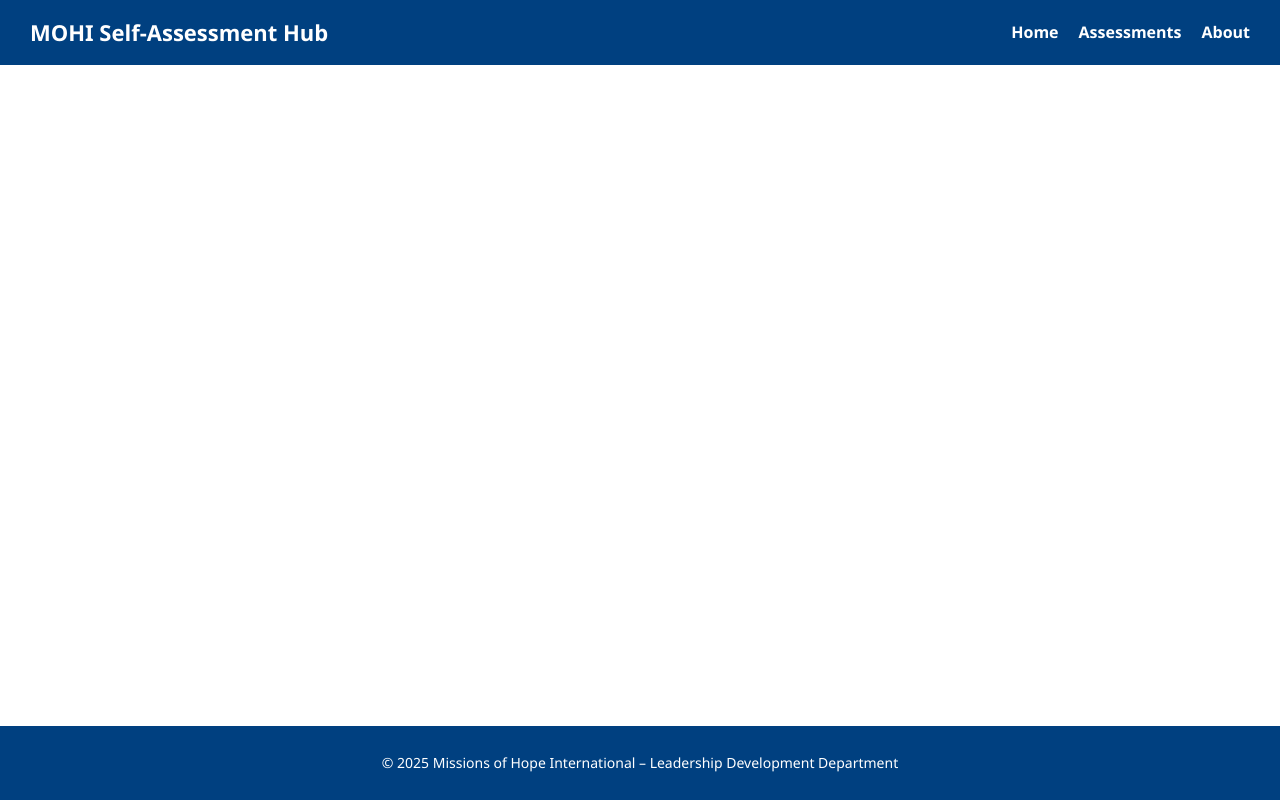
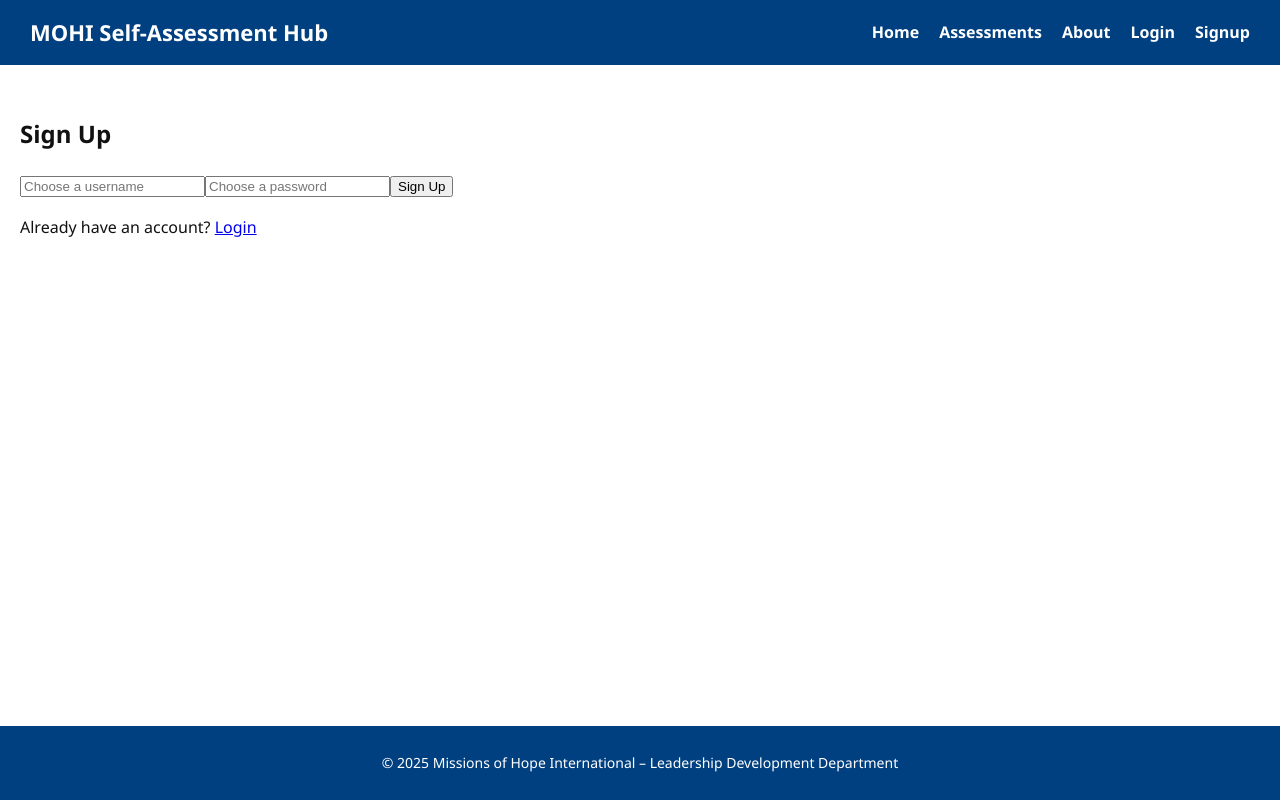
Before and after one commit to Mwirigikelvinkubai/Self_assessments, a React (Create React App) app: page /signup in a window 1280 px wide. Built offline with nearby package versions, Linux system fonts and the light colour scheme.

Commit message:
login/sign up

```diff
--- a/src/App.js
+++ b/src/App.js
@@ -1,18 +1,34 @@
 // src/App.js
 import React from "react";
-import { BrowserRouter as Router, Routes, Route, Link } from "react-router-dom";
+import { BrowserRouter as Router, Routes, Route, Link, useNavigate } from "react-router-dom";
 import "./App.css";
 
 // Import pages
 import Home from "./pages/Home";
 import About from "./pages/About";
 import Assessments from "./pages/Assessments";
+import Login from "./pages/Login";
+import Signup from "./pages/Signup";
+import { Navigate } from "react-router-dom";
 
-function App() {
+function PrivateRoute({ children }) {
+  const isLoggedIn = localStorage.getItem("isLoggedIn") === "true";
+  return isLoggedIn ? children : <Navigate to="/login" replace />;
+}
+
+// Header with Logout logic
+function Header() {
+  const navigate = useNavigate();
+  const isLoggedIn = localStorage.getItem("isLoggedIn") === "true";
+  const currentUser = localStorage.getItem("currentUser");
+
+  const handleLogout = () => {
+    localStorage.removeItem("isLoggedIn");
+    localStorage.removeItem("currentUser");
+    navigate("/login");
+  };
+
   return (
-    <Router>
-      <div className="App">
-        {/* Header */}
     <header className="header">
       <h1>MOHI Self-Assessment Hub</h1>
       <nav>
@@ -26,16 +42,50 @@ function App() {
           <li>
             <Link to="/about">About</Link>
           </li>
+          {isLoggedIn ? (
+            <>
+              <li>
+                <span style={{ fontWeight: "bold" }}>
+                  Hi, {currentUser}
+                </span>
+              </li>
+              <li>
+                <button onClick={handleLogout} className="logout-btn">
+                  Logout
+                </button>
+              </li>
+            </>
+          ) : (
+            <>
+              <li>
+                <Link to="/login">Login</Link>
+              </li>
+              <li>
+                <Link to="/signup">Signup</Link>
+              </li>
+            </>
+          )}
         </ul>
       </nav>
     </header>
+  );
+}
+
+function App() {
+  return (
+    <Router>
+      <div className="App">
+        {/* Header */}
+        <Header />
 
         {/* Routes */}
         <main>
           <Routes>
-            <Route path="/" element={<Home />} />
-            <Route path="/assessments" element={<Assessments />} />
-            <Route path="/about" element={<About />} />
+            <Route path="/" element={<PrivateRoute><Home /></PrivateRoute>} />
+            <Route path="/assessments" element={<PrivateRoute><Assessments /></PrivateRoute>} />
+            <Route path="/about" element={<PrivateRoute><About /></PrivateRoute>} />
+            <Route path="/login" element={<Login />} />
+            <Route path="/signup" element={<Signup />} />
           </Routes>
         </main>
 
--- /dev/null
+++ b/src/pages/Login.js
@@ -0,0 +1,50 @@
+import React, { useState } from "react";
+import { useNavigate, Link } from "react-router-dom";
+
+function Login() {
+  const [username, setUsername] = useState("");
+  const [password, setPassword] = useState("");
+  const navigate = useNavigate();
+
+  const handleLogin = (e) => {
+    e.preventDefault();
+    const users = JSON.parse(localStorage.getItem("users")) || [];
+    const user = users.find((u) => u.username === username && u.password === password);
+
+    if (user) {
+      localStorage.setItem("isLoggedIn", "true");
+      localStorage.setItem("currentUser", username);
+      navigate("/"); // ✅ Redirect to Home
+    } else {
+      alert("Invalid credentials. Try again or sign up.");
+    }
+  };
+
+  return (
+    <div className="auth-container">
+      <h2>Login</h2>
+      <form onSubmit={handleLogin}>
+        <input
+          type="text"
+          placeholder="Username"
+          value={username}
+          onChange={(e) => setUsername(e.target.value)}
+          required
+        />
+        <input
+          type="password"
+          placeholder="Password"
+          value={password}
+          onChange={(e) => setPassword(e.target.value)}
+          required
+        />
+        <button type="submit">Login</button>
+      </form>
+      <p>
+        Don’t have an account? <Link to="/signup">Sign up</Link>
+      </p>
+    </div>
+  );
+}
+
+export default Login;
--- /dev/null
+++ b/src/pages/Signup.js
@@ -0,0 +1,50 @@
+import React, { useState } from "react";
+import { useNavigate, Link } from "react-router-dom";
+
+function Signup() {
+  const [username, setUsername] = useState("");
+  const [password, setPassword] = useState("");
+  const navigate = useNavigate();
+
+  const handleSignup = (e) => {
+    e.preventDefault();
+    const users = JSON.parse(localStorage.getItem("users")) || [];
+    if (users.find((u) => u.username === username)) {
+      alert("Username already exists! Choose another.");
+      return;
+    }
+    users.push({ username, password });
+    localStorage.setItem("users", JSON.stringify(users));
+    localStorage.setItem("isLoggedIn", "true");
+    localStorage.setItem("currentUser", username);
+    navigate("/"); // ✅ Redirect to Home after signup
+  };
+
+  return (
+    <div className="auth-container">
+      <h2>Sign Up</h2>
+      <form onSubmit={handleSignup}>
+        <input
+          type="text"
+          placeholder="Choose a username"
+          value={username}
+          onChange={(e) => setUsername(e.target.value)}
+          required
+        />
+        <input
+          type="password"
+          placeholder="Choose a password"
+          value={password}
+          onChange={(e) => setPassword(e.target.value)}
+          required
+        />
+        <button type="submit">Sign Up</button>
+      </form>
+      <p>
+        Already have an account? <Link to="/login">Login</Link>
+      </p>
+    </div>
+  );
+}
+
+export default Signup;
```
Lines whose indentation alone changed are shown as unchanged.
